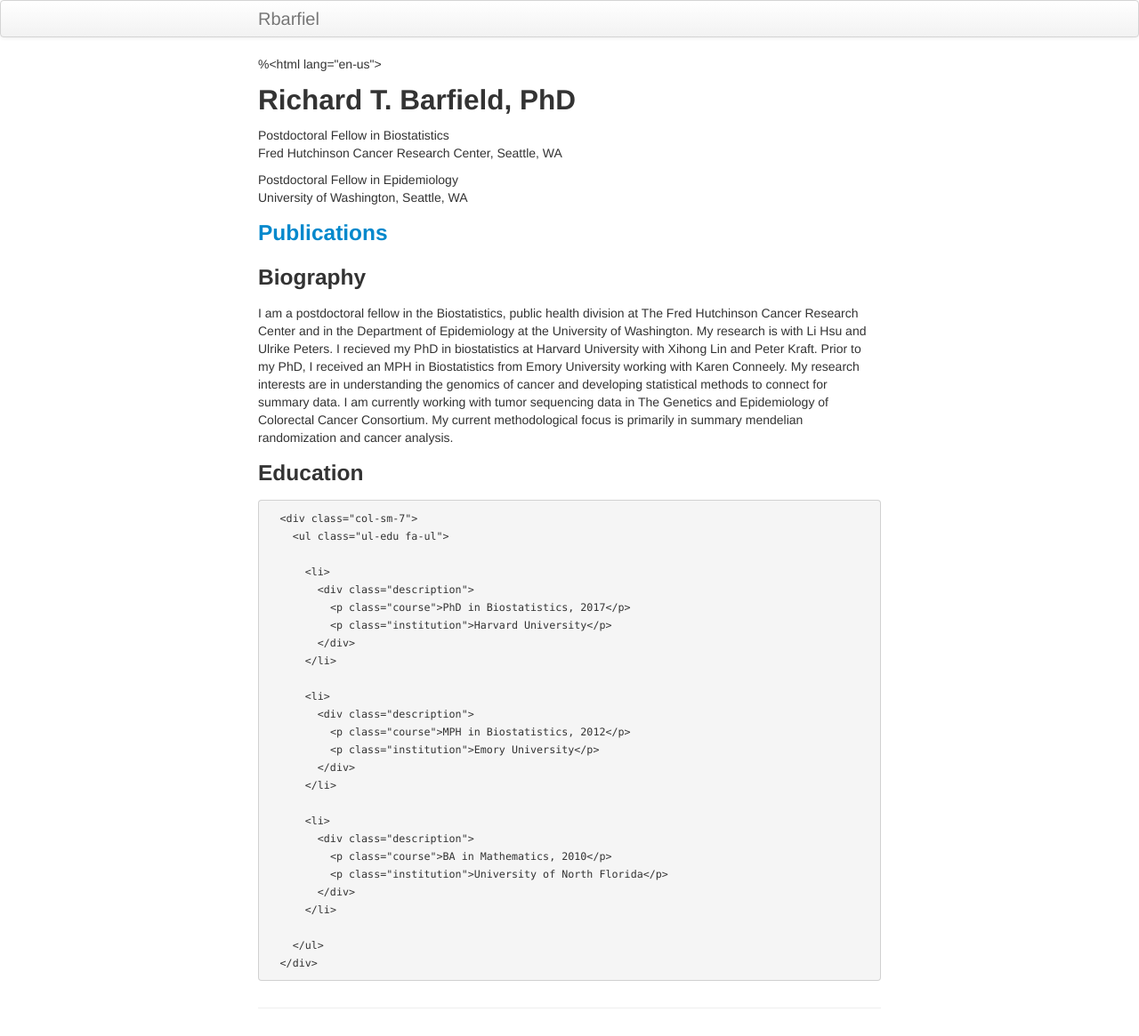
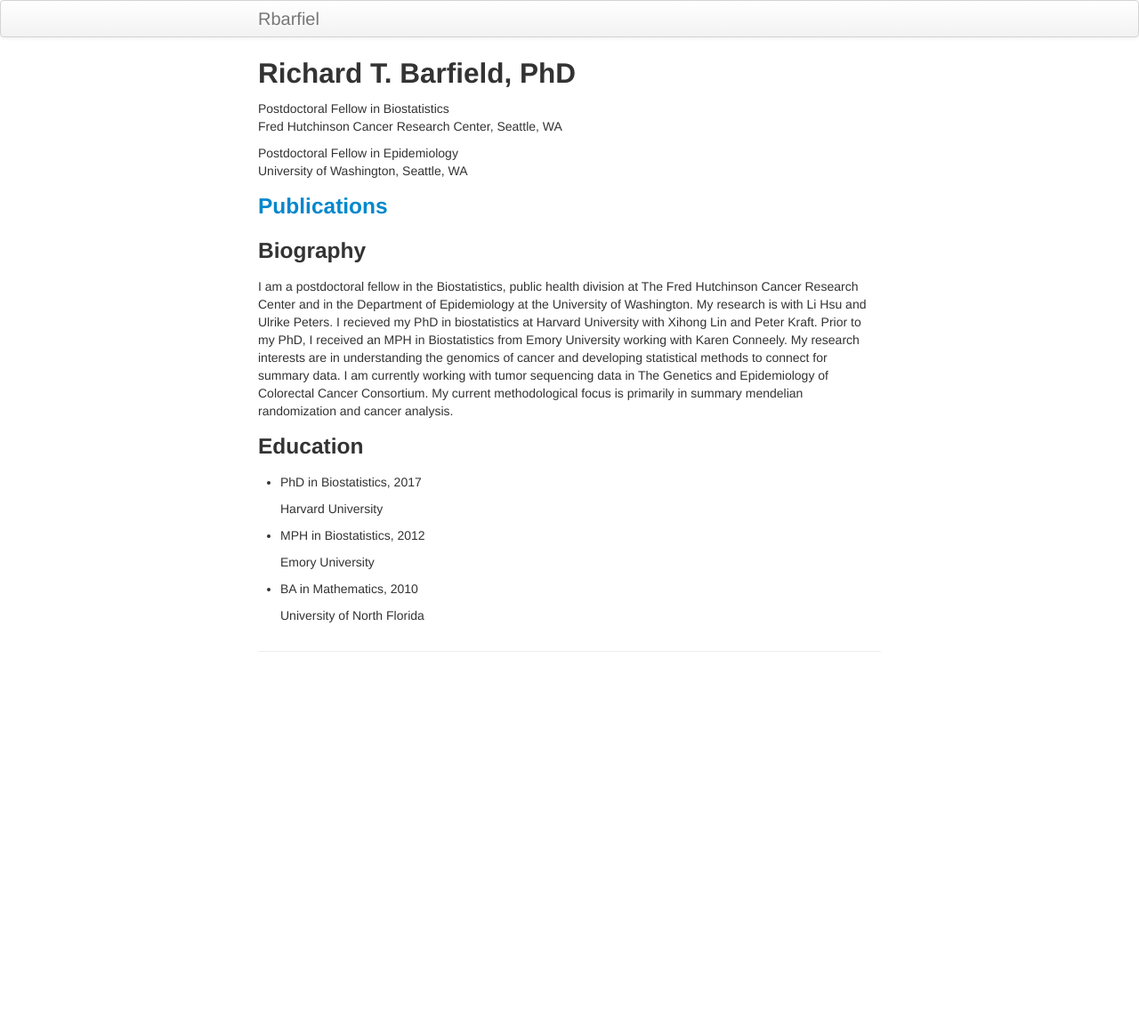
Before and after one commit to rbarfield/Barfield_website, a Jekyll site: the page built from index.md, in a window 1280 px wide. Shown: the whole page at 89% size. Built offline with Jekyll 4.4.1, drawn with Linux system fonts in a browser that asks for light colours; after the commit the page ends 900 px from its top, so only the background shows below that.

Commit message:
Initial commit

```diff
--- a/index.md
+++ b/index.md
@@ -5,7 +5,7 @@ title: Richard T. Barfield, PhD
 
 
 
-%<html lang="en-us">
+<html lang="en-us">
 <div class="blurb">
 	<h2>Richard T. Barfield, PhD</h2>
 	<p>Postdoctoral Fellow in Biostatistics <br> Fred Hutchinson Cancer Research Center, Seattle, WA </p>
--- a/pages/publications.md
+++ b/pages/publications.md
@@ -1,10 +1,11 @@
 ---
 layout: page
 ---
+<html lang="en-us">
 <h2> Publications
 <h3 id="FirstPapers">First Author Papers</h3>
 
-**Barfield, R. T.**, Almli, L. M., Kilaru, V. , Smith, A. K., Mercer, K. B., Duncan, R. , Klengel, T. , Mehta, D. , Binder, E. B., Epstein, M. P., Ressler, K. J. and Conneely, K. N. (2014), Accounting for Population Stratification in DNA Methylation Studies. <br>[[*Genet. Epidemiol.*](https://doi.org/10.1002/gepi.21789)], 38: 231-241.
+<p>Barfield, R. T.</p>, Almli, L. M., Kilaru, V. , Smith, A. K., Mercer, K. B., Duncan, R. , Klengel, T. , Mehta, D. , Binder, E. B., Epstein, M. P., Ressler, K. J. and Conneely, K. N. (2014), Accounting for Population Stratification in DNA Methylation Studies. <br>[[*Genet. Epidemiol.*](https://doi.org/10.1002/gepi.21789)], 38: 231-241.
 
 **Richard T. Barfield**, Varun Kilaru, Alicia K. Smith, Karen N. Conneely; CpGassoc: an R function for analysis of DNA methylation microarray data, [*Bioinformatics*](https://academic.oup.com/bioinformatics/article/28/9/1280/312316), Volume 28, Issue 9, 1 May 2012, Pages 1280–1281
 
```
